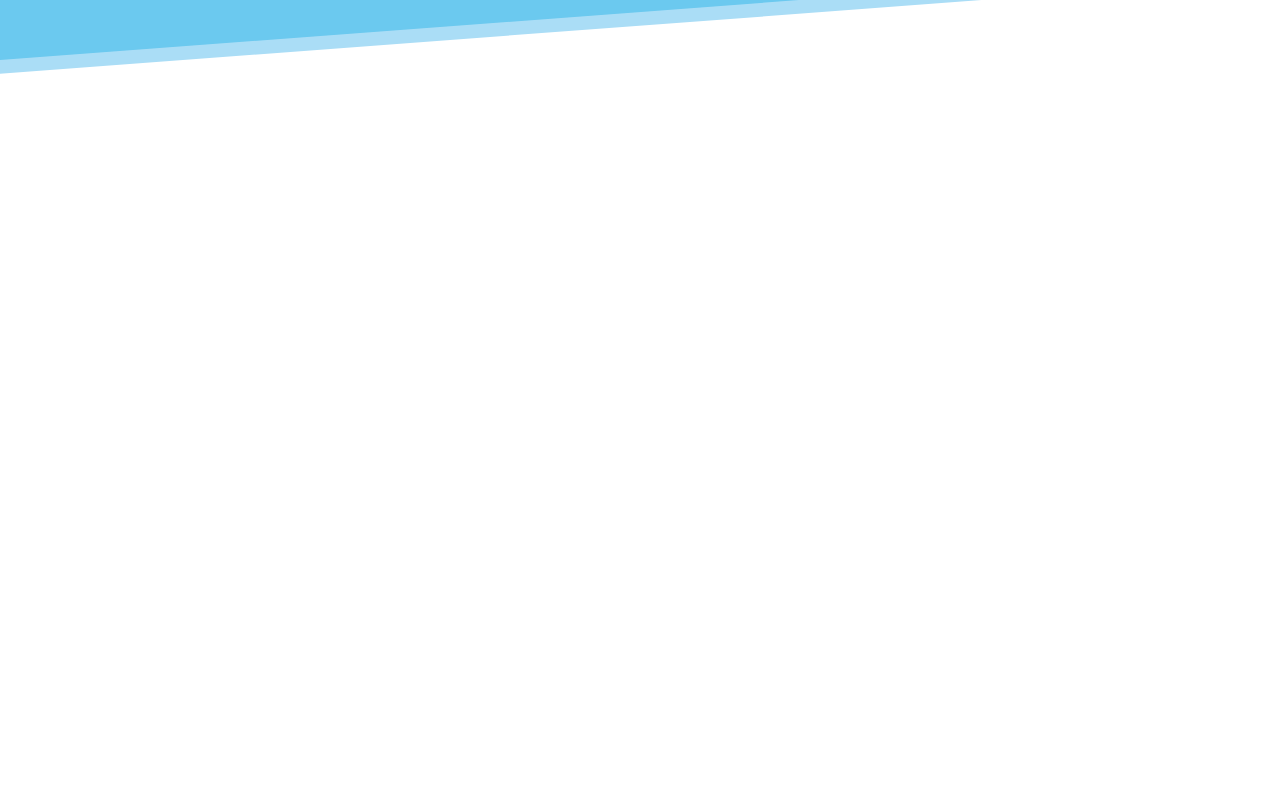
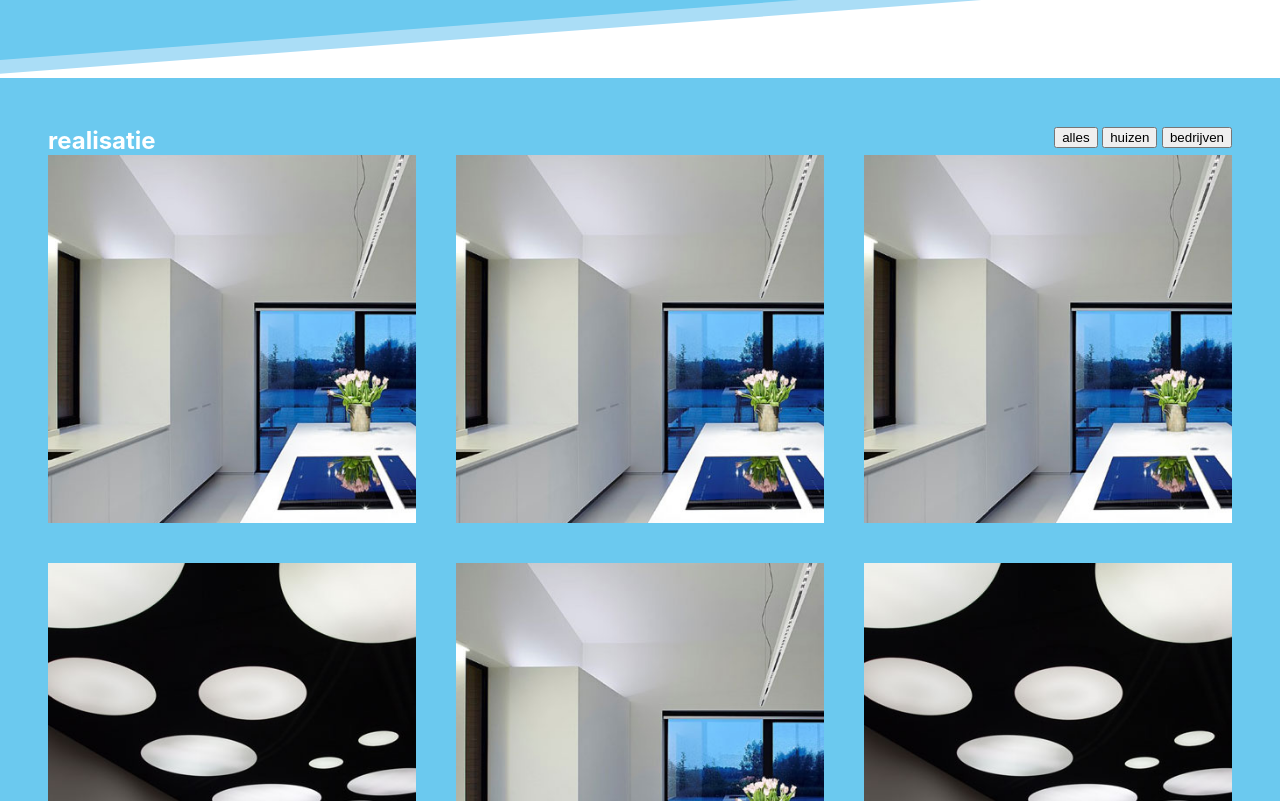
Before and after one commit to MiroMatton/E-ELEC, a Svelte app: page / in a window 1280 px wide. Shown: the part 519-1320 px from the top of the page. Before the commit the page ends 800 px from the top, so only its background shows below. Built offline with nearby package versions, Linux system fonts and the light colour scheme.

Commit message:
:art: added portfolio component + restructerign

```diff
--- a/src/App.svelte
+++ b/src/App.svelte
@@ -1,5 +1,5 @@
 <script lang="ts">
-  let name: string = "world";
+  import Portfolio from "./components/Portfolio.svelte";
 </script>
 
 <header>
@@ -77,12 +77,11 @@
     class="bgSlobedUnderline"><polygon points="0,15 200,0 0,0" /></svg
   >
 </div>
+<Portfolio />
 <main />
 
 <style lang="scss">
-  $blue: #6bc9ef;
-  $orange: #ef916b;
-  $lightBlue: #aaddf6;
+  @use "./styles/global";
 
   ul {
     display: flex;
@@ -101,7 +100,7 @@
   }
 
   header {
-    background-color: $orange;
+    background-color: global.$orange;
     color: white;
     display: flex;
     justify-content: flex-end;
@@ -109,7 +108,7 @@
 
   nav {
     color: white;
-    background-color: $blue;
+    background-color: global.$blue;
 
     h2 {
       font-size: 2rem;
@@ -119,7 +118,7 @@
 
   #banner {
     color: white;
-    background-color: $blue;
+    background-color: global.$blue;
     padding: 5rem 0;
 
     h1 {
@@ -127,7 +126,7 @@
     }
 
     button {
-      background: $orange;
+      background: global.$orange;
       padding: 0.25em 0.5rem;
       border-radius: 5px;
       cursor: pointer;
@@ -143,20 +142,12 @@
   }
 
   .bgSlobed {
-    fill: $lightBlue;
+    fill: global.$lightBlue;
   }
 
   .bgSlobedUnderline {
     position: absolute;
     left: 0;
-    fill: $blue;
-  }
-
-  .wrapper {
-    display: flex;
-    align-items: center;
-    justify-content: space-between;
-    max-width: 1200px;
-    margin: 0 auto;
+    fill: global.$blue;
   }
 </style>
--- /dev/null
+++ b/src/components/Portfolio.svelte
@@ -0,0 +1,133 @@
+<script lang="ts">
+  import { fade } from "svelte/transition";
+  const option1 = "huizen";
+  const option2 = "bedrijven";
+  let displayOption1;
+  let displayOption2;
+  const Sort = (sort) => {
+    if (sort === "alles") {
+      displayOption1 = "";
+      displayOption2 = "";
+    }
+    if (sort === option1) {
+      displayOption2 = "none";
+      displayOption1 = "";
+    } else if (sort === option2) {
+      displayOption1 = "none";
+      displayOption2 = "";
+    }
+  };
+</script>
+
+<section id="realisatie">
+  <div class="container">
+    <h2>realisatie</h2>
+
+    <div class="nav">
+      <button on:click={() => Sort("alles")}>alles</button>
+      <button on:click={() => Sort(option1)}>huizen</button>
+      <button on:click={() => Sort(option2)}>bedrijven</button>
+    </div>
+  </div>
+  <div class="grid">
+    <div id="Gent" class={displayOption1}>
+      <h3 class="underline white">Kortrijk</h3>
+    </div>
+    <div id="Gent" class={displayOption1}>
+      <h3 class="underline white">Kortrijk</h3>
+    </div>
+    <div transition:fade id="Gent" class={displayOption1}>
+      <h3 class="underline white">Kortrijk</h3>
+    </div>
+    <div id="Kortrijk" class={displayOption1}>
+      <h3 class="underline white">Kortrijk</h3>
+    </div>
+    <div id="Gent" class={displayOption2}>
+      <h3 class="underline white">Kortrijk</h3>
+    </div>
+    <div id="Kortrijk" class={displayOption2}>
+      <h3 class="underline white">Kortrijk</h3>
+    </div>
+    <div id="Kortrijk" class={displayOption2}>
+      <h3 class="underline white">Kortrijk</h3>
+    </div>
+    <div id="Kortrijk" class={displayOption2}>
+      <h3 class="underline white">Kortrijk</h3>
+    </div>
+  </div>
+</section>
+
+<style lang="scss">
+  @use "../styles/global";
+
+  #realisatie {
+    background-color: global.$blue;
+    color: white;
+    padding: 3em;
+  }
+
+  .container {
+    display: flex;
+    justify-content: space-between;
+  }
+
+  .grid {
+    display: grid;
+    grid-template-columns: repeat(auto-fit, minmax(20rem, 1fr));
+    grid-gap: 2.5em;
+
+    div {
+      position: relative;
+      text-align: center;
+      background: white;
+
+      &::before {
+        content: "";
+        display: block;
+        height: 0;
+        width: 0;
+        padding-top: 100%;
+      }
+
+      h3 {
+        color: white;
+        margin: 0;
+        position: absolute;
+        top: 50%;
+        left: 50%;
+        margin-right: -50%;
+        transform: translate(-50%, -50%);
+        opacity: 0;
+      }
+    }
+
+    @mixin imageHover {
+      background-position: center;
+      background-repeat: no-repeat;
+      background-size: cover;
+
+      &:hover,
+      &:active {
+        background: global.$orange;
+        h3 {
+          opacity: 1;
+        }
+      }
+
+      &.none {
+        display: none;
+        transition: visibility 0s, opacity 0.5s linear;
+      }
+    }
+
+    #Gent {
+      background: url("../../public/assets/gent_licht.jpg");
+      @include imageHover;
+    }
+
+    #Kortrijk {
+      background: url("../../public/assets/Kortrijk_licht.jpg");
+      @include imageHover;
+    }
+  }
+</style>
--- /dev/null
+++ b/src/styles/global.scss
@@ -0,0 +1,11 @@
+$blue: #6bc9ef;
+$orange: #ef916b;
+$lightBlue: #aaddf6;
+
+.wrapper {
+  display: flex;
+  align-items: center;
+  justify-content: space-between;
+  max-width: 1200px;
+  margin: 0 auto;
+}
```
Also changed, not shown: public/assets/Kortrijk_licht.jpg (added), public/assets/gent_licht.jpg (added).
